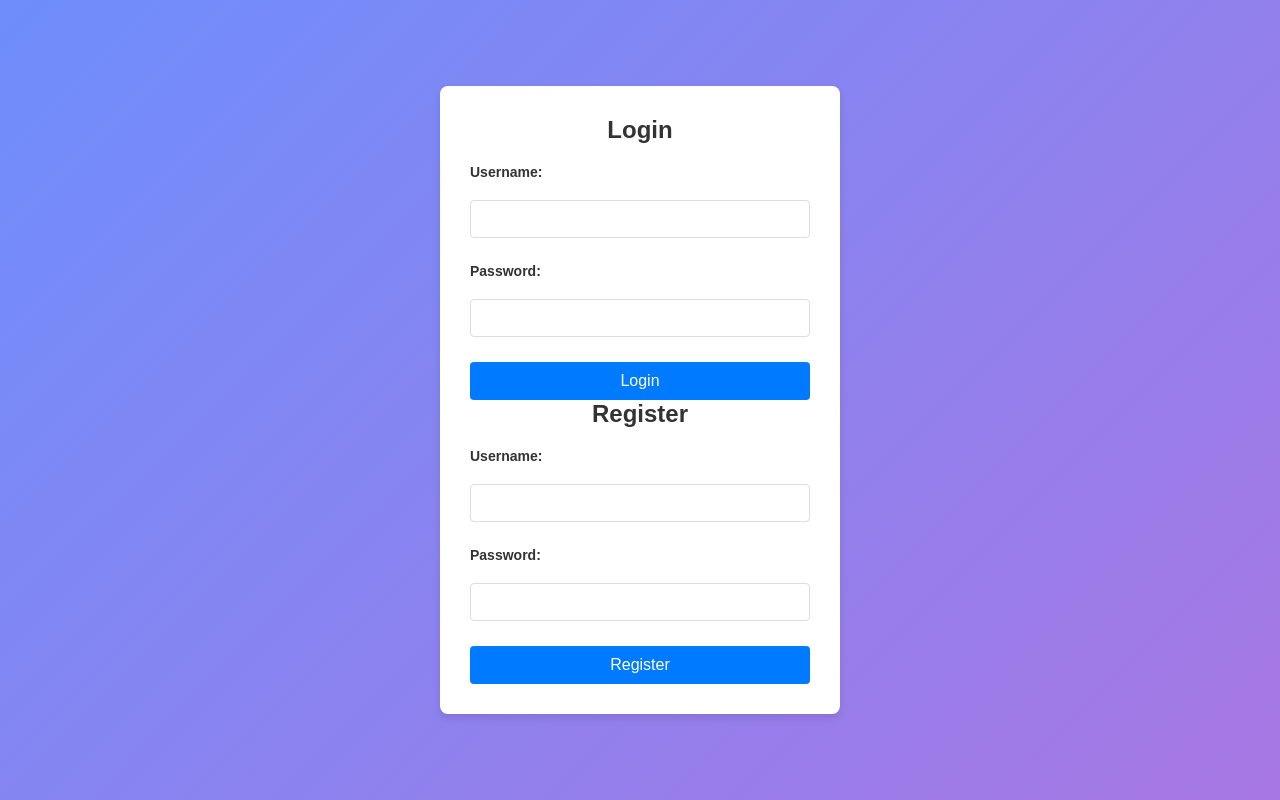
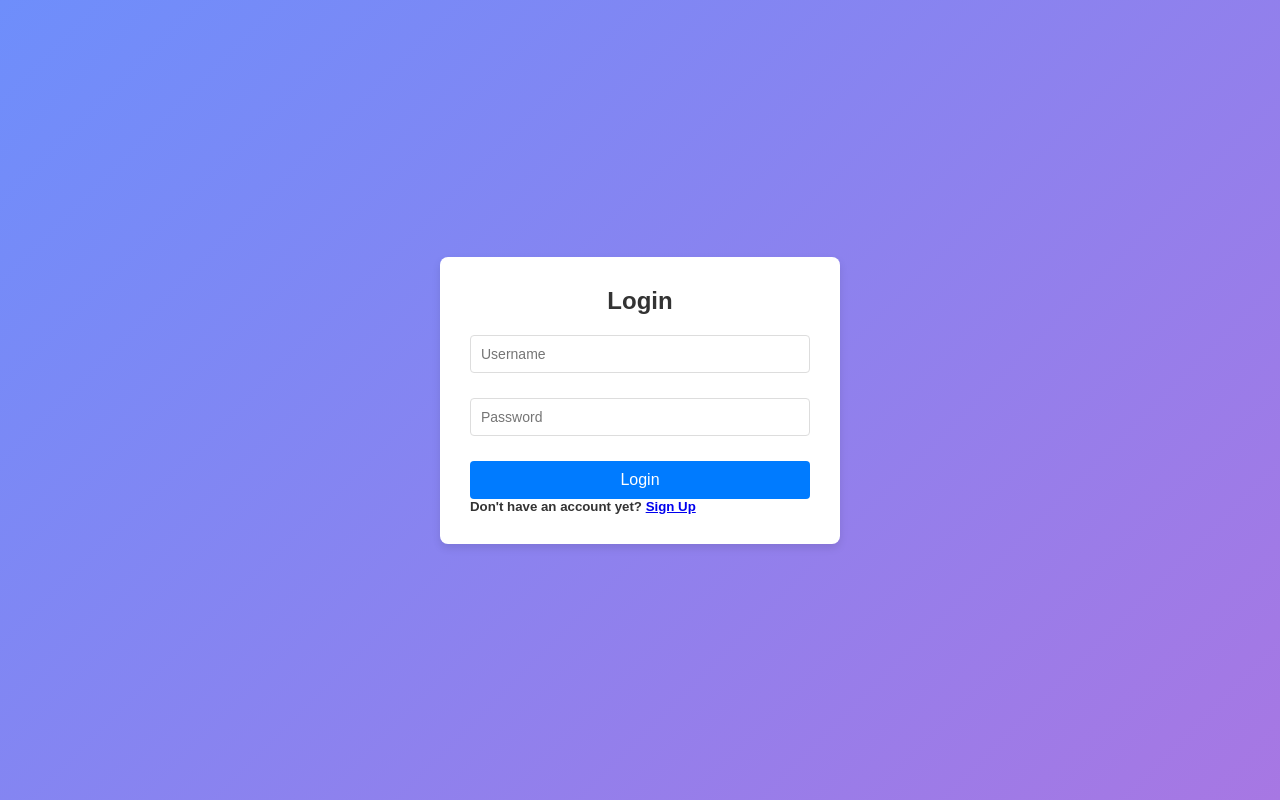
Before and after one commit to dsk1ra/SET09103, a Flask app: page / in a window 1280 px wide. Run offline with Flask 3, Linux system fonts and the light colour scheme.

Commit message:
Split Login and Sign Up

```diff
--- a/app.py
+++ b/app.py
@@ -100,7 +100,11 @@ def register_user(username, password, email=None):
 
 @app.route('/')
 def index():
-    return render_template("index.html")  # Login/Register screen
+    return render_template("index.html")  # Login
+
+@app.route('/signup')
+def signup():
+    return render_template("signup.html")  # Sign Up
 
 @app.route('/chats')
 def chats():
--- a/templates/index.html
+++ b/templates/index.html
@@ -1,41 +1,31 @@
 <!DOCTYPE html>
 <html lang="en">
+
 <head>
     <meta charset="UTF-8">
     <meta name="viewport" content="width=device-width, initial-scale=1.0">
-    <title>Login / Register</title>
+    <title>Loginr</title>
     <link rel="stylesheet" href="static/css/login.css">
 </head>
+
 <body>
     <div class="container">
         <h2>Login</h2>
         <form id="login-form">
-            <label for="login-username">Username:</label>
-            <input type="text" id="login-username" name="username" required>
+            <input type="text" id="login-username" name="username" placeholder="Username" required>
 
-            <label for="login-password">Password:</label>
-            <input type="password" id="login-password" name="password" required>
+            <input type="password" id="login-password" name="password" placeholder="Password" required>
 
             <button type="submit">Login</button>
         </form>
         <p id="login-error-message" class="error-message"></p>
-
-        <h2>Register</h2>
-        <form id="register-form">
-            <label for="register-username">Username:</label>
-            <input type="text" id="register-username" name="username" required>
-
-            <label for="register-password">Password:</label>
-            <input type="password" id="register-password" name="password" required>
-
-            <button type="submit">Register</button>
-        </form>
-        <p id="register-error-message" class="error-message"></p>
+        <div class="switch-to-login">
+            <h5>Don't have an account yet? <a href="/signup">Sign Up</a></h5>
+        </div>
     </div>
 
     <script>
         const loginForm = document.getElementById('login-form');
-        const registerForm = document.getElementById('register-form');
 
         // Handle login form submission
         loginForm.addEventListener('submit', function (e) {
@@ -58,29 +48,7 @@
                 })
                 .catch(error => console.error(error));
         });
-
-        // Handle register form submission
-        registerForm.addEventListener('submit', function (e) {
-            e.preventDefault();
-            const username = document.getElementById('register-username').value;
-            const password = document.getElementById('register-password').value;
-
-            fetch('/register', {
-                method: 'POST',
-                headers: { 'Content-Type': 'application/json' },
-                body: JSON.stringify({ username, password })
-            })
-            .then(response => response.json())
-            .then(data => {
-                if (data.success) {
-                    alert("Registration successful! Please log in.");
-                    registerForm.reset();  // Clear the form
-                } else {
-                    document.getElementById('register-error-message').innerText = data.message;
-                }
-            })
-            .catch(error => console.error(error));
-        });
     </script>
 </body>
+
 </html>
```
Also changed, not shown: templates/signup.html (added, +52 -0 lines). Lines whose indentation alone changed are shown as unchanged.
